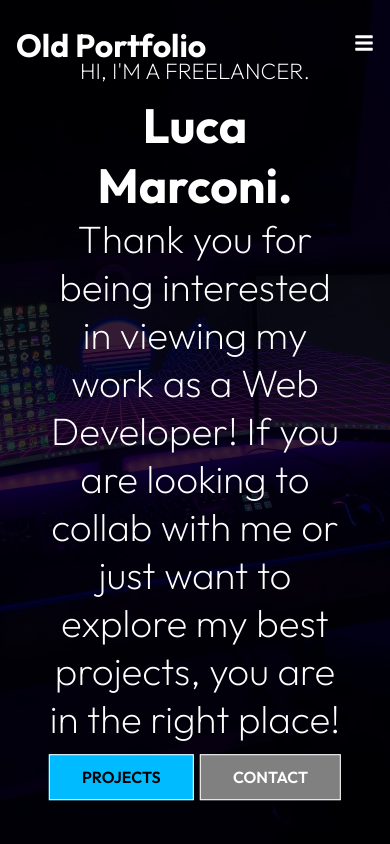
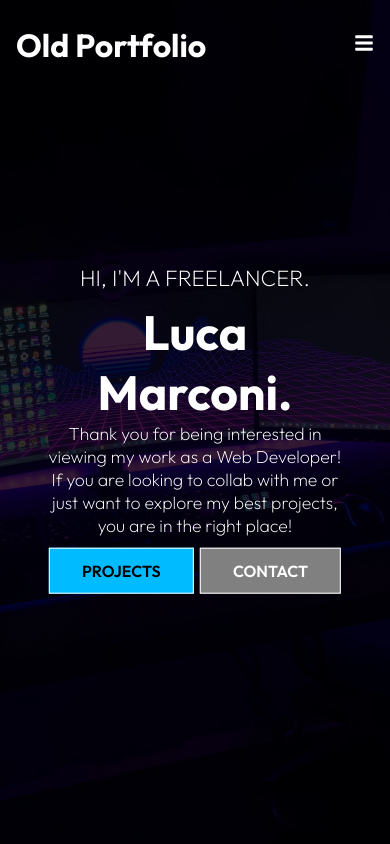
Before and after one commit to Lmarcdev/Old-Portfolio, a React (Create React App) app: page / in a window 390 px wide. Shown: the top 844 px of the page. Built offline with nearby package versions, Linux system fonts and the light colour scheme.

Commit message:
Update HeroImgStyles.css

```diff
--- a/src/components/HeroImgStyles.css
+++ b/src/components/HeroImgStyles.css
@@ -42,7 +42,7 @@
     text-transform: uppercase;
 }
 .hero .content h2{
-    font-size: 2.4rem;
+    font-size: 1.4rem;
     font-weight: 200;
 }
 .content .btn{
@@ -56,6 +56,6 @@
         font-size: 1.4rem;
     }
     .hero .content h2{
-        font-size: 2.4rem;
+        font-size: 1.1rem;
     }
 }
```
